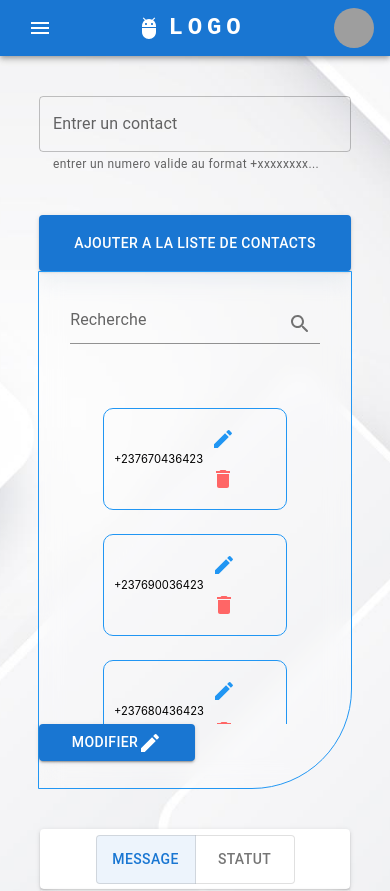
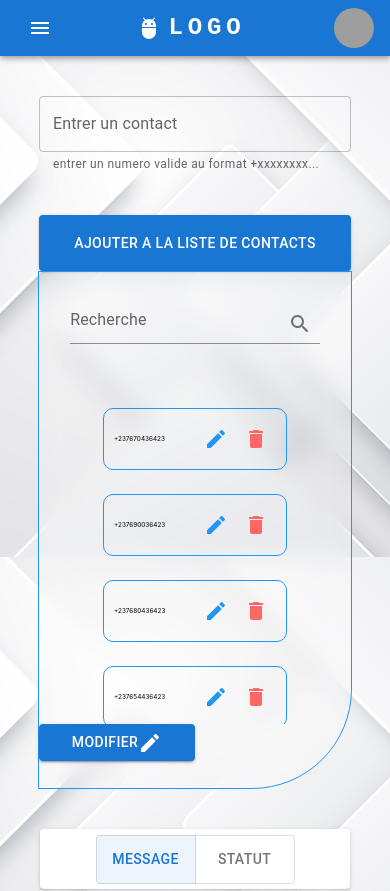
Before and after one commit to 1Cryptify/automatisationWathsapp, a React (Create React App) app: page / in a window 390 px wide. Shown: the top 891 px of the page. Built offline with nearby package versions, Linux system fonts and the light colour scheme; grey boxes are pictures that could not be loaded.

Commit message:
ajustement de l'affichage pour mobile

```diff
--- a/public/index.html
+++ b/public/index.html
@@ -3,7 +3,7 @@
   <head>
     <meta charset="utf-8" />
     <link rel="icon" href="%PUBLIC_URL%/favicon.ico" />
-    <meta name="viewport" content="width=device-width, initial-scale=1" />
+    <meta name="viewport" content="width=device-width, initial-scale=1.0">
     <meta name="theme-color" content="#000000" />
     <meta
       name="description"
--- a/src/App.js
+++ b/src/App.js
@@ -6,9 +6,12 @@ import { styled } from '@mui/material/styles';
 const MyApp = styled('div')(({ theme }) => ({
   height:'100%',
     [theme.breakpoints.down('md')]: {
-      fontSize:'0.7em',
+      fontSize:'0.4em',
     }
     ,
+    [theme.breakpoints.up('sm')]: {
+      fontSize:'0.9em',
+    },
     [theme.breakpoints.up('md')]: {
       paddingLeft:'10px',
       paddingRight:'10px',
--- a/src/index.css
+++ b/src/index.css
@@ -5,16 +5,23 @@ body {
     sans-serif;
   -webkit-font-smoothing: antialiased;
   -moz-osx-font-smoothing: grayscale;
-  background-image: url('../public/background.jpg');
-  background-size: cover;
-  background-position: center;
-  background-repeat: no-repeat;
 
 }
 
-@media screen and (max-width:'800px') {
+@media  (min-width: 574px) {
   body{
-    background: none;
+    background-image: url('../public/background.jpg');
+    background-size: cover;
+    background-position: center;
+    background-repeat: no-repeat;
+  }
+}
+@media  (max-width: 574px) {
+  body{
+    background-image: url('../public/background.jpg');
+    background-size: 800px;
+    background-position: center;
+    background-repeat:repeat;
   }
 }
 code {
```
